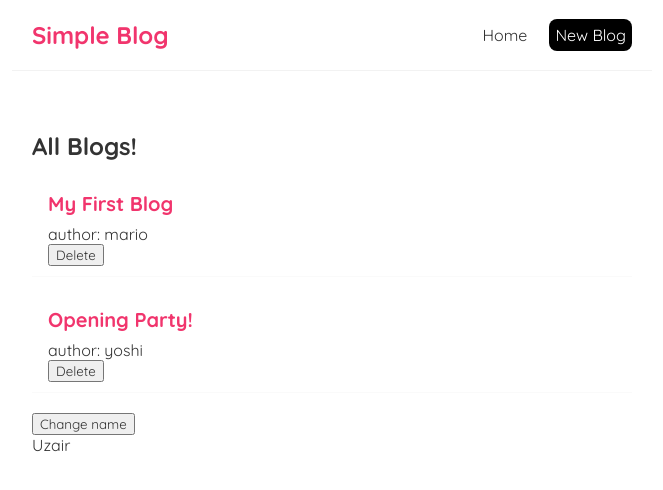
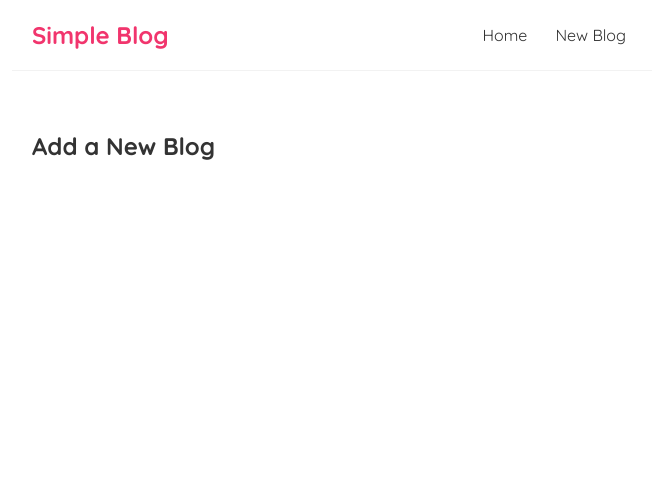
Before and after one commit to uzair004/simple-react-blog, a React (Create React App) app: page /create in a window 1280 px wide. Shown: the top 490 px of the page, without its empty margins (308-971 px from the left). Built offline with nearby package versions, Linux system fonts and the light colour scheme; data requests are answered from the project's data file.

Commit message:
react-router-dom

```diff
--- a/package.json
+++ b/package.json
@@ -8,6 +8,7 @@
     "@testing-library/user-event": "^13.5.0",
     "react": "^18.1.0",
     "react-dom": "^18.1.0",
+    "react-router-dom": "^6.3.0",
     "react-scripts": "5.0.1",
     "web-vitals": "^2.1.4"
   },
--- a/src/App.js
+++ b/src/App.js
@@ -1,14 +1,21 @@
 import Navbar from "./Navbar";
 import Home from "./Home";
+import { BrowserRouter as Router, Route, Routes } from "react-router-dom";
+import Create from "./Create";
 
 function App() {
   return (
-    <div className="App">
-      <Navbar />
-      <div className="content">
-        <Home />
+    <Router>
+      <div className="App">
+        <Navbar />
+        <div className="content">
+          <Routes>
+            <Route exact path="/" element={<Home />}></Route>
+            <Route path="/create" element={<Create />}></Route>
+          </Routes>
+        </div>
       </div>
-    </div>
+    </Router>
   );
 }
 
--- /dev/null
+++ b/src/Create.js
@@ -0,0 +1,9 @@
+const Create = () => {
+  return (
+    <div className="create">
+      <h2>Add a New Blog</h2>
+    </div>
+  );
+};
+
+export default Create;
--- a/src/Navbar.js
+++ b/src/Navbar.js
@@ -1,19 +1,12 @@
+import { Link } from "react-router-dom";
+
 const Navbar = () => {
   return (
     <nav className="navbar">
       <h1>Simple Blog</h1>
       <div className="links">
-        <a href="/">Home</a>
-        <a
-          href="/create"
-          style={{
-            color: "White",
-            backgroundColor: "black",
-            borderRadius: "8px",
-          }}
-        >
-          New Blog
-        </a>
+        <Link to="/">Home</Link>
+        <Link to="/create">New Blog</Link>
       </div>
     </nav>
   );
```
Also changed, not shown: 1 other file (tests, documents, lock files or other folders).
